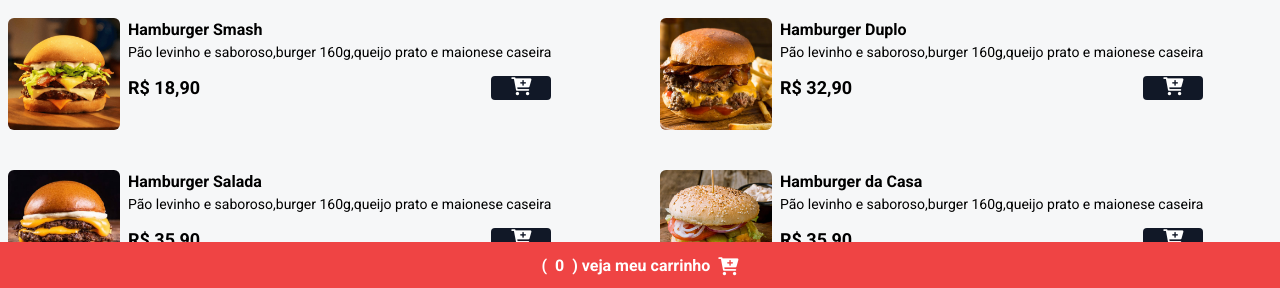
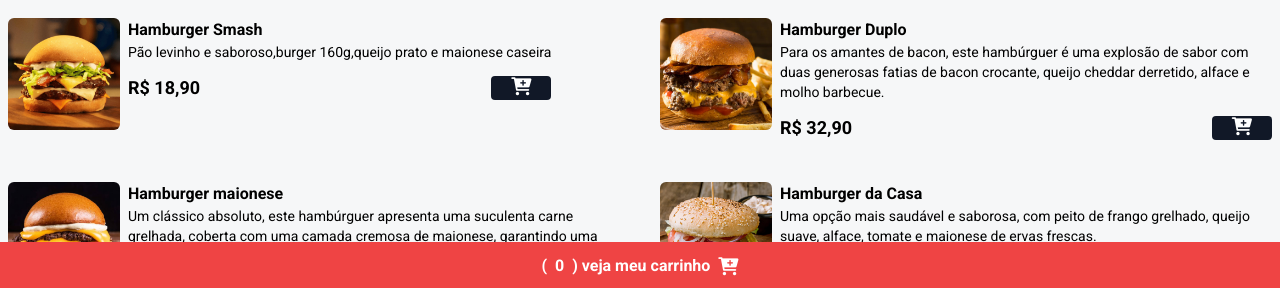
Before and after one commit to K1rit03/Projeto-Hamburgueria, a website: page index.html in a window 1280 px wide. Shown: the part 510-798 px from the top of the page. Drawn offline with nearby package versions, Linux system fonts and the light colour scheme.

Commit message:
Projeto-Hamburgueria

```diff
--- a/index.html
+++ b/index.html
@@ -69,7 +69,7 @@
 
         <div>
              <p class="font-bold">Hamburger Duplo </p>
-             <p class="text-sm">Pão levinho e saboroso,burger 160g,queijo prato e maionese caseira</p>
+             <p class="text-sm">Para os amantes de bacon, este hambúrguer é uma explosão de sabor com duas generosas fatias de bacon crocante, queijo cheddar derretido, alface e molho barbecue.</p>
              <div class="flex items-center gap-2 justify-between mt-3">
                 <p class="font-bold text-lg">
                     R$ 32,90
@@ -91,8 +91,8 @@
         <img src="/assets/hamb-3.png" alt="Hamburger Salada" class="w-28 h-28 rounded-md hover:scale-110 hover:-rotate-2 duration-300">
 
     <div>
-         <p class="font-bold">Hamburger Salada </p>
-         <p class="text-sm">Pão levinho e saboroso,burger 160g,queijo prato e maionese caseira</p>
+         <p class="font-bold">Hamburger maionese </p>
+         <p class="text-sm">Um clássico absoluto, este hambúrguer apresenta uma suculenta carne grelhada, coberta com uma camada cremosa de maionese, garantindo uma explosão de sabor a cada mordida. Simples, mas irresistível.</p>
          <div class="flex items-center gap-2 justify-between mt-3">
             <p class="font-bold text-lg">
                 R$ 35,90
@@ -115,7 +115,7 @@
 
 <div>
      <p class="font-bold">Hamburger da Casa </p>
-     <p class="text-sm">Pão levinho e saboroso,burger 160g,queijo prato e maionese caseira</p>
+     <p class="text-sm">Uma opção mais saudável e saborosa, com peito de frango grelhado, queijo suave, alface, tomate e maionese de ervas frescas.</p>
      <div class="flex items-center gap-2 justify-between mt-3">
         <p class="font-bold text-lg">
             R$ 35,90
```
